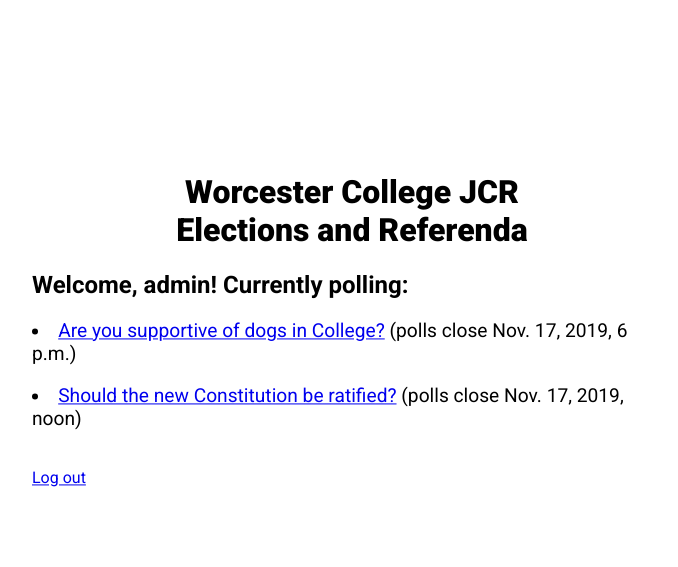
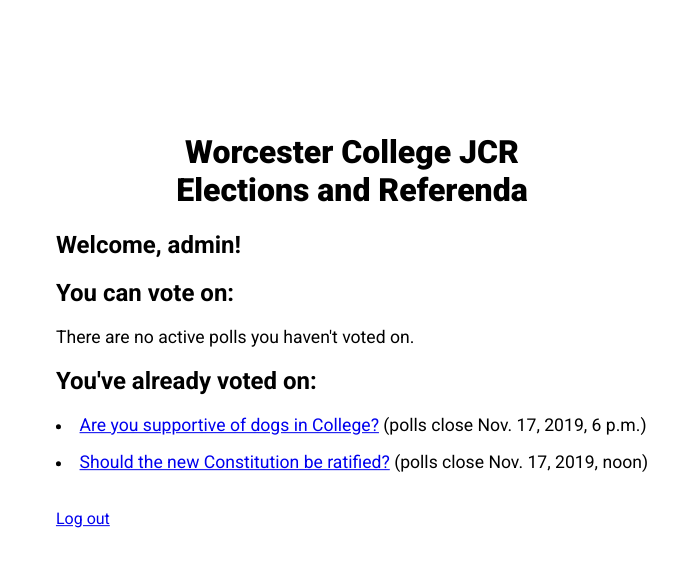
Before and after one commit to d-falck/oxvote, a Django app: page /polls/ in a window 1280 px wide. Shown: the top 567 px of the page, without its empty margins (288-966 px from the left). Run offline with Django 3.2, Linux system fonts and the light colour scheme; a user stored in the database is signed in; data comes from the database, SQL or seed files in the repository; both versions use the stored data as it was after the commit.

Commit message:
Separated voted from not voted on home screen

```diff
--- a/polls/static/polls/style.css
+++ b/polls/static/polls/style.css
@@ -22,7 +22,7 @@ h2 {
 
 h3 {
     font-weight: 400;
-    font-size: 120%;
+    font-size: 110%;
 }
 
 form {
--- a/polls/templates/polls/detail.html
+++ b/polls/templates/polls/detail.html
@@ -6,9 +6,10 @@
 
 {% block content %}
     {{ question.question_description }}
-    <br>
+    <br><br><br>
     <h3><i>Polls open: {{ question.polls_open }}
     <br><br>Polls close: {{ question.polls_close }}</i></h3>
+    <br>
     <form action="{% url 'polls:vote' question.id %}" method="post">
         {% csrf_token %}
         <div class="options">
--- a/polls/templates/polls/index.html
+++ b/polls/templates/polls/index.html
@@ -5,13 +5,25 @@
 {% endblock %}
 
 {% block content %}
-    {% if current_question_list %}
-        <h2>Welcome, {{ user.username }}! Currently polling:</h2>
-
-        {% for question in current_question_list %}
-            <h3><li><a href="{% url 'polls:detail' question.id %}">{{ question.question_text }}</a> (polls close {{ question.polls_close }})</li></h3>
-        {% endfor %}
+    <h2>Welcome, {{ user.username }}!</h2>
+    {% if current_questions %}
+        <h2>You can vote on:</h2>
+        {% if unvoted_current_questions %}
+            {% for question in unvoted_current_questions %}
+                <h3><li><a href="{% url 'polls:detail' question.id %}">{{ question.question_text }}</a> (polls close {{ question.polls_close }})</li></h3>
+            {% endfor %}
+        {% else %}
+            <h3>There are no active polls you haven't voted on.</h3>
+        {% endif %}
+        <h2>You've already voted on:</h2>
+        {% if voted_current_questions %}
+            {% for question in voted_current_questions %}
+                <h3><li><a href="{% url 'polls:detail' question.id %}">{{ question.question_text }}</a> (polls close {{ question.polls_close }})</li></h3>
+            {% endfor %}
+        {% else %}
+            <h3>You haven't voted on anything still polling.</h3>
+        {% endif %}
     {% else %}
-        There are no Elections or Referenda currently polling.
+        <h3>There are no Elections or Referenda currently polling.</h3>
     {% endif %}
 {% endblock %}
--- a/polls/urls.py
+++ b/polls/urls.py
@@ -4,7 +4,7 @@ from . import views
 
 app_name = 'polls'
 urlpatterns = [
-    path('', views.IndexView.as_view(), name='index'),
+    path('', views.index, name='index'),
     path('<int:pk>/', views.DetailView.as_view(), name='detail'),
     path('<int:pk>/results/', views.ResultsView.as_view(), name='results'),
     path('<int:question_id>/vote/', views.vote, name='vote'),
--- a/polls/views.py
+++ b/polls/views.py
@@ -1,4 +1,4 @@
-from django.http import HttpResponseRedirect
+from django.http import HttpResponse, HttpResponseRedirect
 from django.shortcuts import get_object_or_404, render
 from django.urls import reverse
 from django.views import generic
@@ -8,16 +8,21 @@ from django.contrib.auth.decorators import login_required
 
 from .models import Choice, Question
 
-class IndexView(LoginRequiredMixin, generic.ListView):
-    template_name = 'polls/index.html'
-    context_object_name = 'current_question_list'
-
-    def get_queryset(self):
-        """
-        Return all questions currently polling.
-        """
-        return Question.objects.filter(polls_open__lte=timezone.now(),
-            polls_close__gte=timezone.now()).order_by('-polls_close')
+@login_required
+def index(request):
+    # Questions currently polling
+    current_questions = Question.objects.filter(polls_open__lte=timezone.now(),
+        polls_close__gte=timezone.now()).order_by('-polls_close')
+    # Questions currently polling that haven't been voted on
+    unvoted_current_questions = current_questions.exclude(voters=request.user)
+    # Questions currently polling that have already been voted on
+    voted_current_questions =current_questions.filter(voters=request.user)
+    # for question in current_questions:
+    #     if request.user in question.voters.all():
+    #         voted_current_questions.
+    context = {'current_questions': current_questions, 'unvoted_current_questions': unvoted_current_questions,
+                        'voted_current_questions': voted_current_questions}
+    return render(request, 'polls/index.html', context)
 
 class DetailView(LoginRequiredMixin, generic.DetailView):
     model = Question
```
Also changed, not shown: db.sqlite3.
